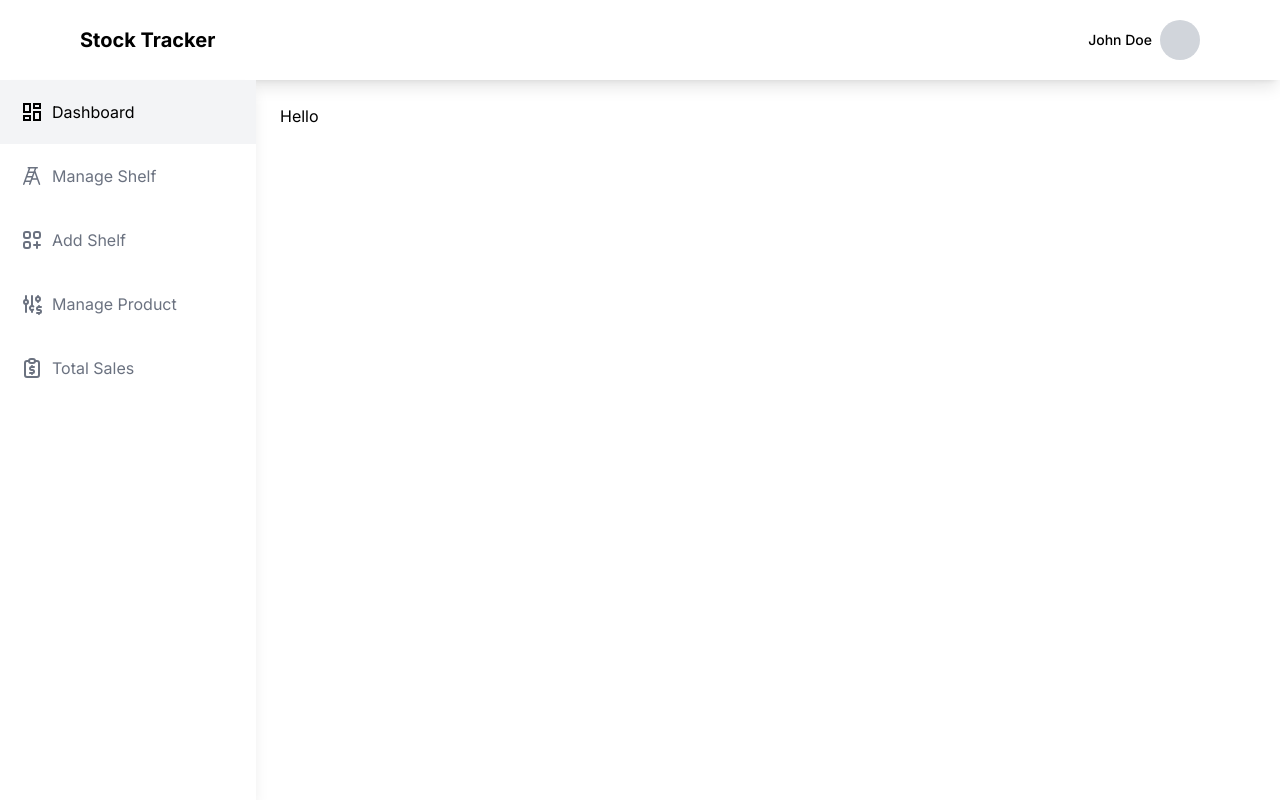
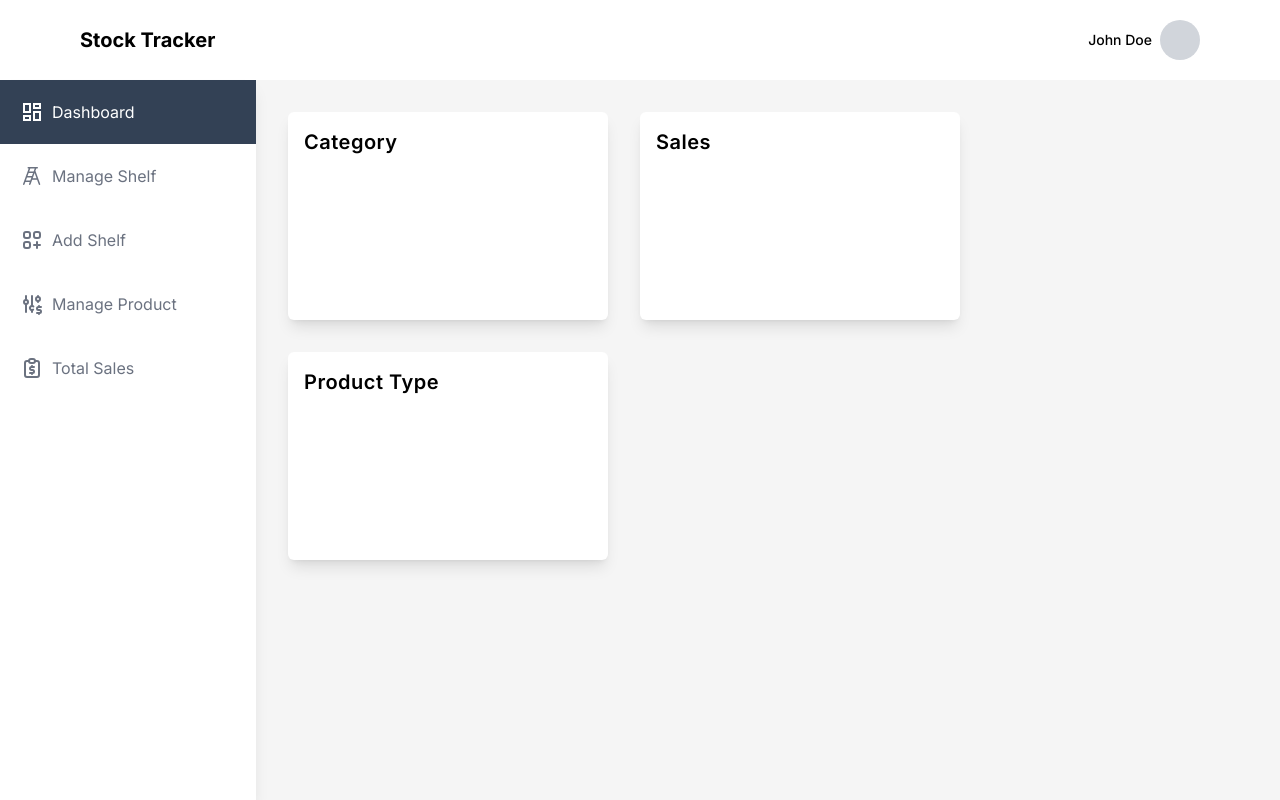
Before and after one commit to SammyKibetKiprop/stock-tracker, a Next.js app: page / in a window 1280 px wide. Built offline with nearby package versions, Linux system fonts and the light colour scheme.

Commit message:
home page content styling

```diff
--- a/app/layout.tsx
+++ b/app/layout.tsx
@@ -21,7 +21,7 @@ export default function RootLayout({
       <body className={inter.className}>
         <Header />
 
-        <main className='min-h-[90vh] fixed bottom-0 right-0 w-[80vw] p-6'>
+        <main className='min-h-[90vh] fixed bottom-0 right-0 w-[80vw] p-8 bg-neutral-100'>
           <Sidebar />
           {children}
         </main>
--- a/app/page.tsx
+++ b/app/page.tsx
@@ -1,3 +1,15 @@
 export default function Home() {
-  return <h1>Hello</h1>;
+  return (
+    <div className="grid gap-8 grid-cols-2 w-fit">
+      <div className='h-52 w-80 shadow-lg rounded-md bg-white p-4'>
+        <h3 className="font-semibold text-xl tracking-wide">Category</h3>
+      </div>
+      <div className='h-52 w-80 shadow-lg rounded-md bg-white p-4'>
+        <h3 className="font-semibold text-xl tracking-wide">Sales</h3>
+      </div>
+      <div className='h-52 w-80 shadow-lg rounded-md bg-white p-4'>
+        <h3 className="font-semibold text-xl tracking-wide">Product Type</h3>
+      </div>
+    </div>
+  );
 }
--- a/components/Sidebar.tsx
+++ b/components/Sidebar.tsx
@@ -56,7 +56,7 @@ const Sidebar = () => {
               <li
                 className={`flex items-center justify-start px-5 py-5 ${
                   pathname === link.link
-                    ? 'bg-gray-100 text-black'
+                    ? 'bg-slate-700 text-white'
                     : 'text-gray-500 hover:bg-gray-100'
                 }`}
               >
```
